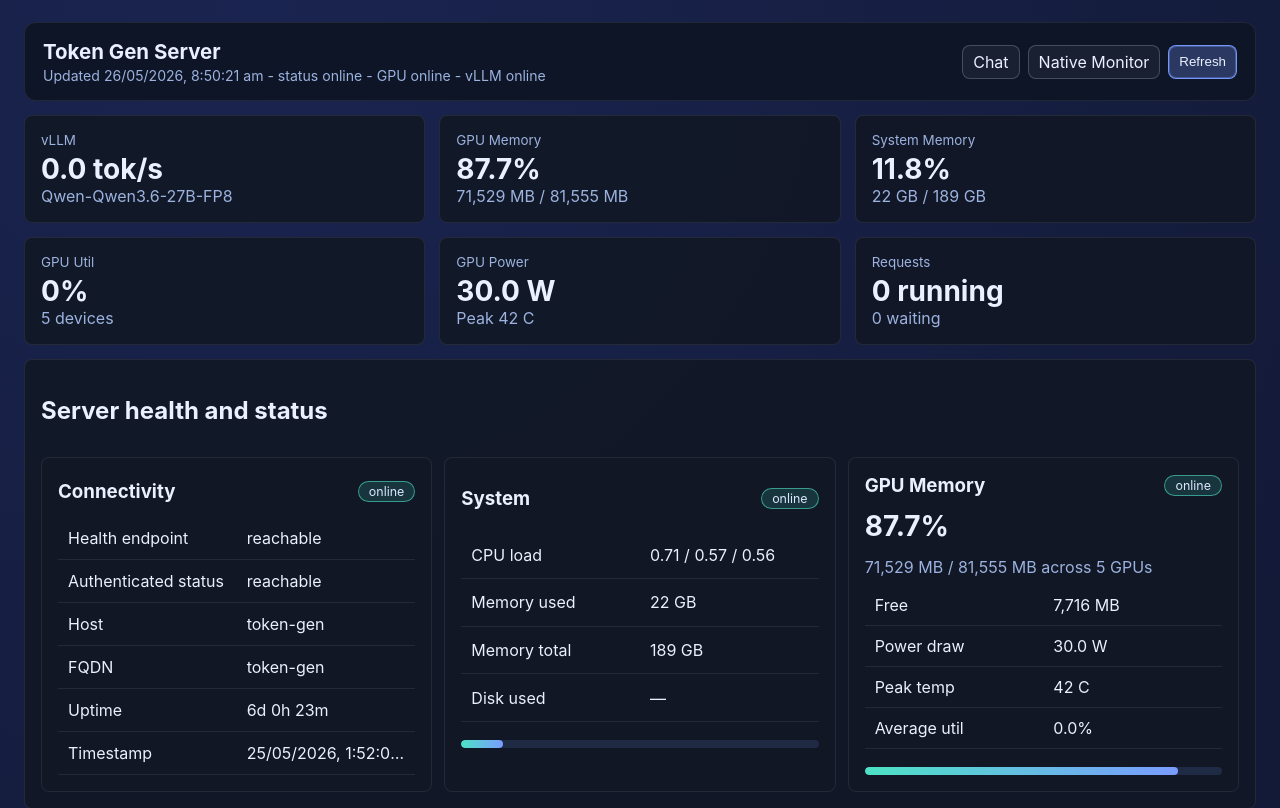
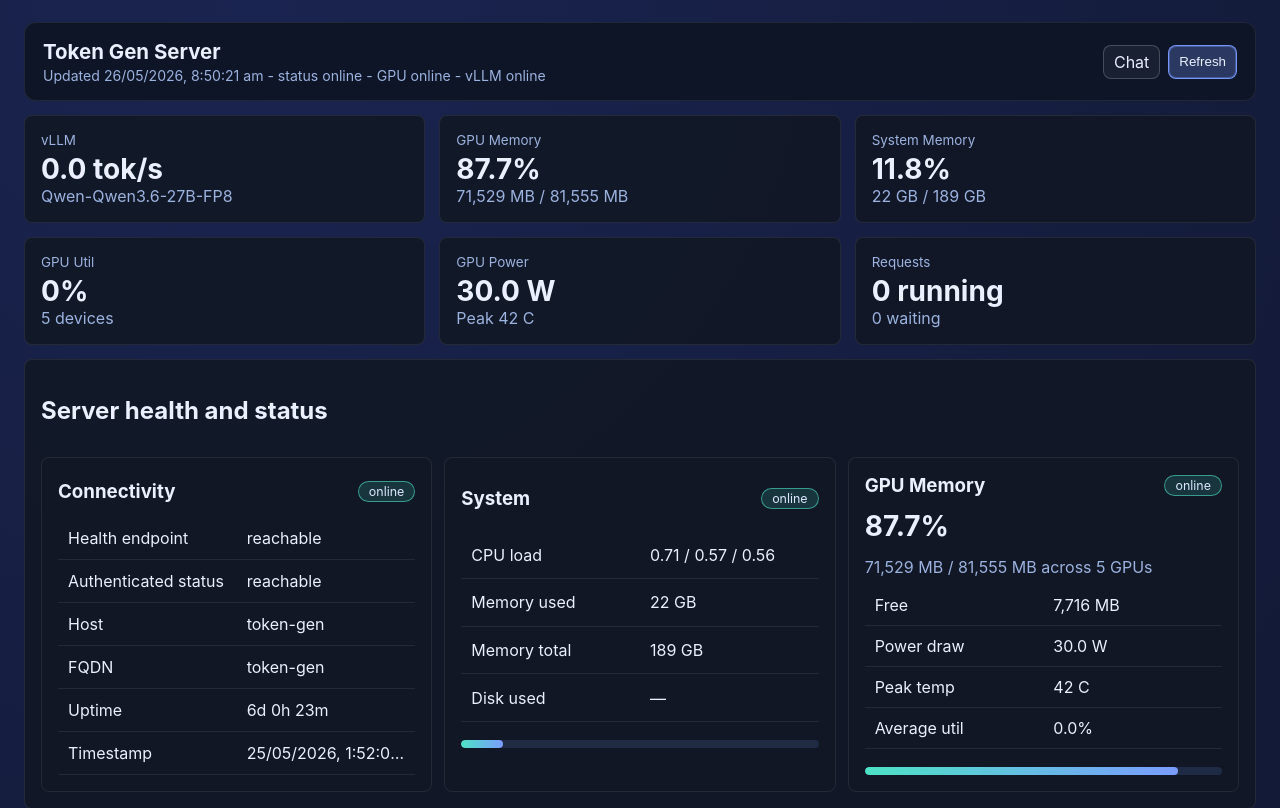
Before and after one commit to owen-tech-ramblings/token-gen-site, a plain HTML site: page index.html in a window 1280 px wide. Shown: the top 808 px of the page. Drawn offline with Linux system fonts and the light colour scheme; no server answers.

Commit message:
Remove native monitor link

```diff
--- a/index.html
+++ b/index.html
@@ -15,7 +15,6 @@
         </div>
         <div class="server-header-actions">
           <a class="btn" href="./chat.html">Chat</a>
-          <a class="btn" href="http://100.98.87.102:8765/" target="_blank" rel="noreferrer">Native Monitor</a>
           <button class="btn btn-active" id="serverMonitorRefresh" type="button">Refresh</button>
         </div>
       </header>
```
Also changed, not shown: server-monitor.html (+0 -1 lines).
